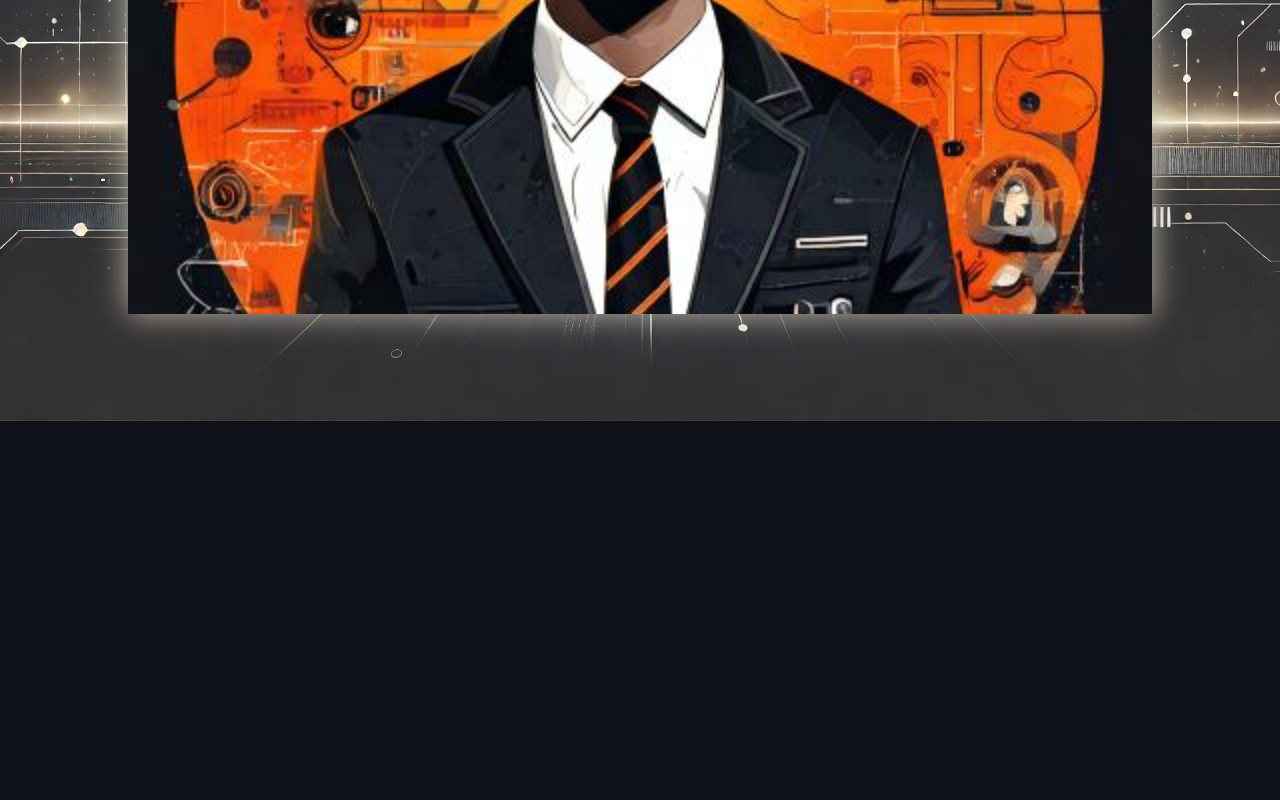
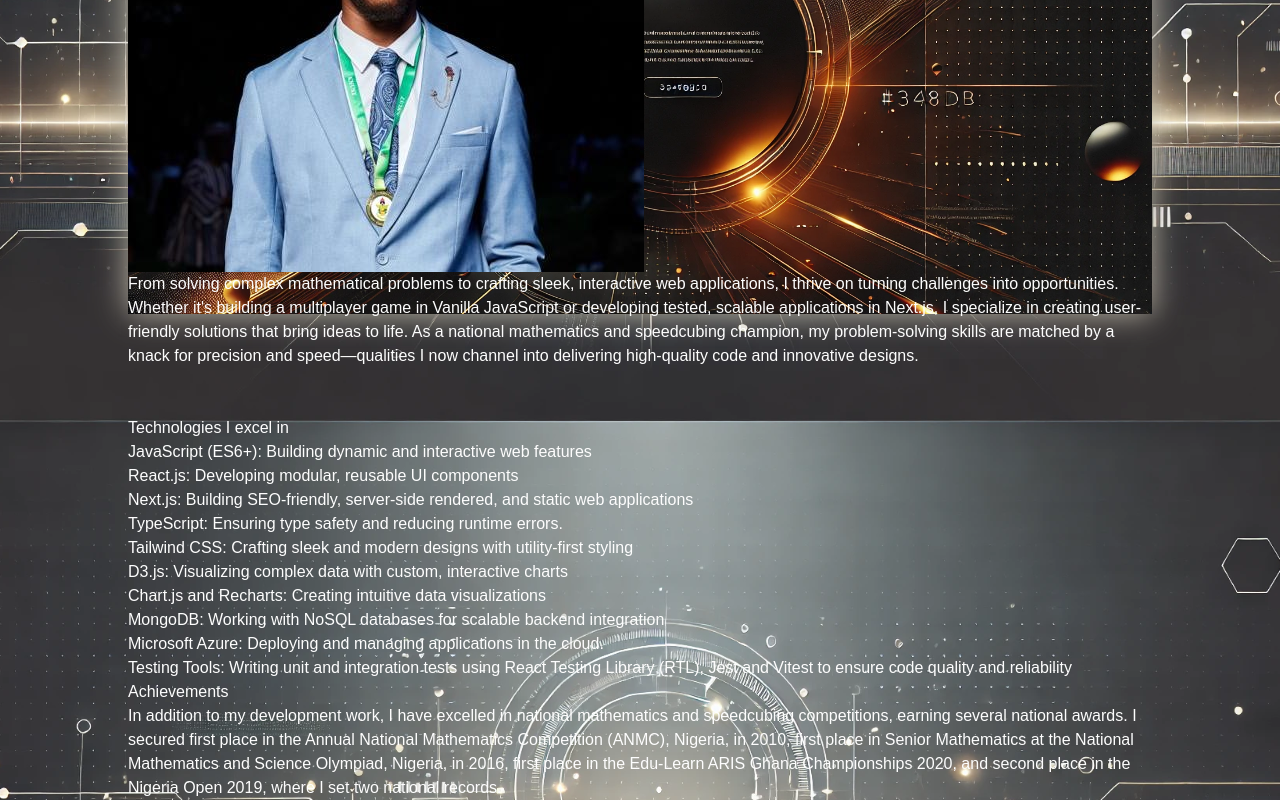
Before and after one commit to ArinzeGit/My-Portfolio-Website, a Next.js app: page /about in a window 1280 px wide. Shown: the part 379-1179 px from the top of the page. Before the commit the page ends 800 px from the top, so only its background shows below. Built offline with nearby package versions, Linux system fonts and the light colour scheme.

Commit message:
Start building about page
- change background

- add professional image and text content

```diff
--- a/src/app/about/page.tsx
+++ b/src/app/about/page.tsx
@@ -1,7 +1,63 @@
+import Image from "next/image";
 const About = () => {
   return (
-    <div className="bg-[url('/images/about-page-background.jpg')] bg-cover bg-center h-full">
-      About
+    <div className="bg-[url('/images/about-page-background.webp')] bg-cover bg-center h-full">
+      <Image
+        src={"/images/arinze in suit.jpg"}
+        alt="Professional image"
+        width={516}
+        height={458}
+      />
+      <p>
+        From solving complex mathematical problems to crafting sleek,
+        interactive web applications, I thrive on turning challenges into
+        opportunities. Whether it's building a multiplayer game in Vanilla
+        JavaScript or developing tested, scalable applications in Next.js, I
+        specialize in creating user-friendly solutions that bring ideas to life.
+        As a national mathematics and speedcubing champion, my problem-solving
+        skills are matched by a knack for precision and speed—qualities I now
+        channel into delivering high-quality code and innovative designs.
+      </p>
+      <br />
+      <br />
+      <h2>Technologies I excel in</h2>
+      <ul>
+        <li>
+          JavaScript (ES6+): Building dynamic and interactive web features
+        </li>
+        <li>React.js: Developing modular, reusable UI components</li>
+        <li>
+          Next.js: Building SEO-friendly, server-side rendered, and static web
+          applications
+        </li>
+        <li>TypeScript: Ensuring type safety and reducing runtime errors.</li>
+        <li>
+          Tailwind CSS: Crafting sleek and modern designs with utility-first
+          styling
+        </li>
+        <li>D3.js: Visualizing complex data with custom, interactive charts</li>
+        <li>Chart.js and Recharts: Creating intuitive data visualizations</li>
+        <li>
+          MongoDB: Working with NoSQL databases for scalable backend integration
+        </li>
+        <li>
+          Microsoft Azure: Deploying and managing applications in the cloud.
+        </li>
+        <li>
+          Testing Tools: Writing unit and integration tests using React Testing
+          Library (RTL), Jest and Vitest to ensure code quality and reliability
+        </li>
+      </ul>
+      <h2>Achievements</h2>
+      <p>
+        In addition to my development work, I have excelled in national
+        mathematics and speedcubing competitions, earning several national
+        awards. I secured first place in the Annual National Mathematics
+        Competition (ANMC), Nigeria, in 2010, first place in Senior Mathematics
+        at the National Mathematics and Science Olympiad, Nigeria, in 2016,
+        first place in the Edu-Learn ARIS Ghana Championships 2020, and second
+        place in the Nigeria Open 2019, where I set two national records.
+      </p>
     </div>
   );
 };
```
Also changed, not shown: public/images/Arinze in suit.jpg (added), public/images/about-page-background.webp (added).
